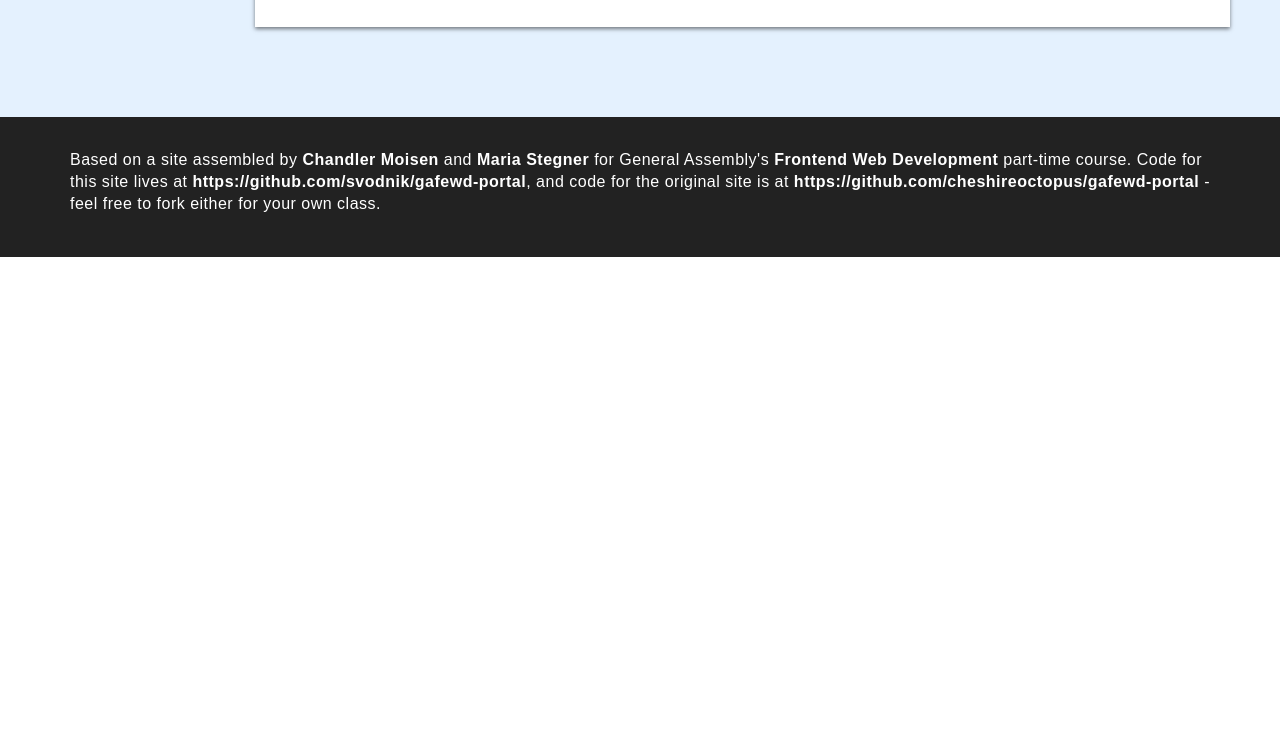
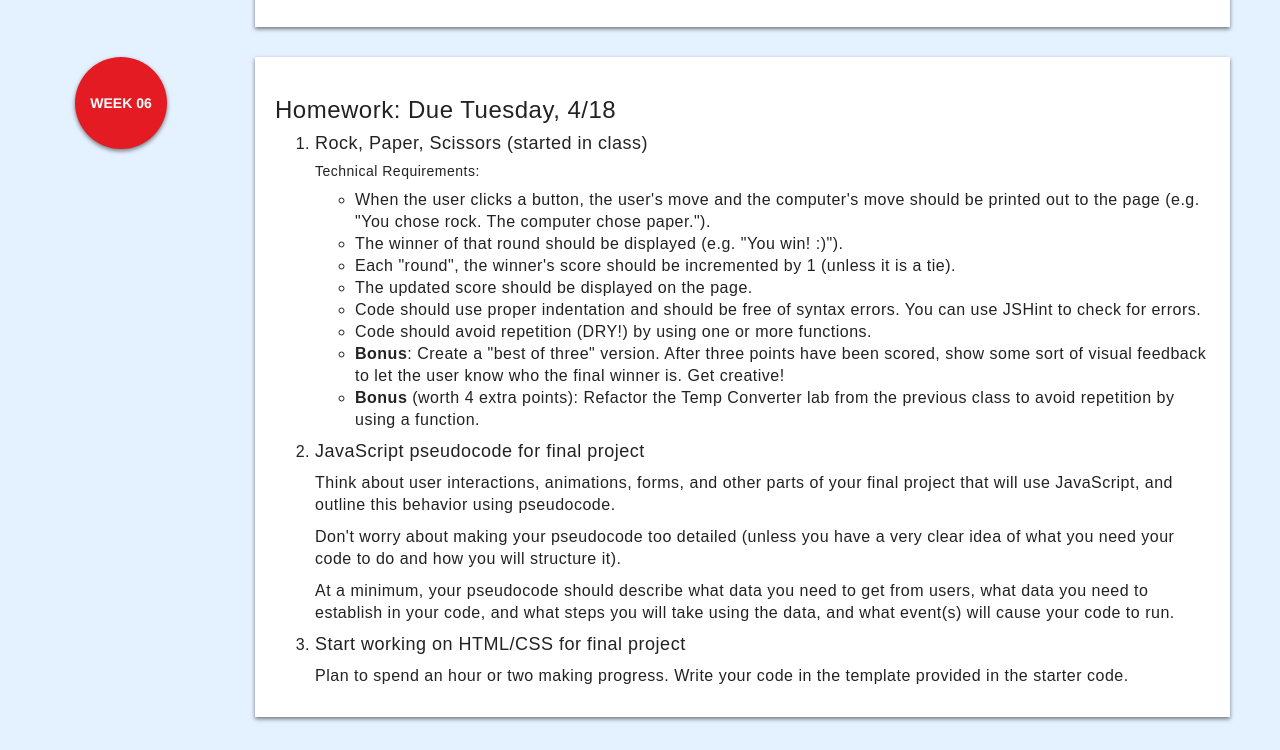
Before and after one commit to svodnik/svodnik.github.io, a plain HTML site: page fewd54/pages/homework.html in a window 1280 px wide. Shown: the part 3334-4084 px from the top of the page. Before the commit the page ends 3591 px from the top, so only its background shows below. Drawn offline with nearby package versions, Linux system fonts and the light colour scheme; a web font is replaced by a local one.

Commit message:
updates and resources for Class 12

```diff
--- a/fewd54/pages/homework.html
+++ b/fewd54/pages/homework.html
@@ -261,6 +261,44 @@
 				</div>
 			</div>
 		</div>
+
+		<div class="container">
+			<div class="row">
+				<div class="col-md-2">
+					<div class="week-marker">WEEK 06</div>
+				</div>
+
+				<div class="col-md-10 col-offset-2 info-card push-bottom">
+					<h3>Homework: Due Tuesday, 4/18</h3>
+					<ol>
+						<li>
+							<h4>Rock, Paper, Scissors (started in class)</h4>
+							<h5>Technical Requirements:</h5>
+							<ul>
+								<li>When the user clicks a button, the user's move and the computer's move should be printed out to the page (e.g. "You chose rock. The computer chose paper.").</li>
+								<li>The winner of that round should be displayed (e.g. "You win! :)").</li>
+								<li>Each "round", the winner's score should be incremented by 1 (unless it is a tie).</li>
+								<li>The updated score should be displayed on the page.</li>
+								<li>Code should use proper indentation and should be free of syntax errors. You can use JSHint to check for errors.</li>
+								<li>Code should avoid repetition (DRY!) by using one or more functions.</li>
+								<li><strong>Bonus</strong>: Create a "best of three" version. After three points have been scored, show some sort of visual feedback to let the user know who the final winner is. Get creative!</li>
+								<li><strong>Bonus</strong> (worth 4 extra points): Refactor the Temp Converter lab from the previous class to avoid repetition by using a function.</li>
+							</ul>
+						</li>
+						<li>
+							<h4>JavaScript pseudocode for final project</h4>
+							<p>Think about user interactions, animations, forms, and other parts of your final project that will use JavaScript, and outline this behavior using pseudocode.</p>
+							<p>Don't worry about making your pseudocode too detailed (unless you have a very clear idea of what you need your code to do and how you will structure it).</p>
+							<p>At a minimum, your pseudocode should describe what data you need to get from users, what data you need to establish in your code, and what steps you will take using the data, and what event(s) will cause your code to run.</p>
+						</li>
+						<li>
+							<h4>Start working on HTML/CSS for final project</h4>
+							<p>Plan to spend an hour or two making progress. Write your code in the template provided in the starter code.</p>
+						</li>
+					</ol>
+				</div>
+			</div>
+		</div>
 	</section>
 
 	<footer>
```
Also changed, not shown: fewd54/pages/lessons.html (+16 -7 lines), 2 other files.
